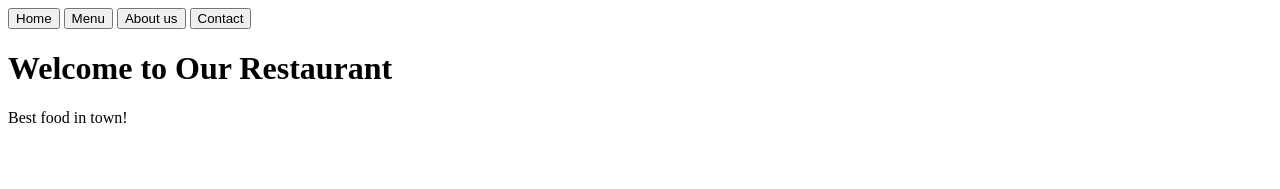
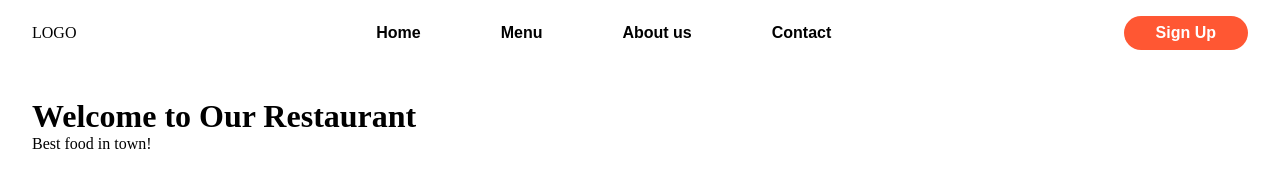
Before and after one commit to Taongajere/restuarantPage, a website built with webpack: page src/index.html in a window 1280 px wide. Built offline with nearby package versions, Linux system fonts and the light colour scheme.

Commit message:
added styles to nav bar

```diff
--- a/package.json
+++ b/package.json
@@ -9,7 +9,10 @@
   "license": "ISC",
   "description": "",
   "devDependencies": {
+    "css-loader": "^7.1.2",
     "html-webpack-plugin": "^5.6.0",
+    "style-loader": "^4.0.0",
+    "styles-loader": "^4.0.1",
     "webpack": "^5.93.0",
     "webpack-cli": "^5.1.4"
   }
--- /dev/null
+++ b/src/css/styles.css
@@ -0,0 +1,64 @@
+* {
+    margin: 0;
+    padding: 0;
+    box-sizing: border-box;
+  }
+
+  /* General Styles */
+  body {
+    font-family: Helvitica;
+  }
+
+  header {
+    display: flex;
+    justify-content: space-between;
+    align-items: center;
+    background-color: white;
+    color: black;
+    padding: 1em 2em; /* Add padding to the header element */
+  }
+
+  header .logo {
+    flex: 1;
+  }
+
+  nav {
+    flex: 20;
+    display: flex;
+    justify-content: center;
+  }
+
+  nav button {
+    background-color: white;
+    color: black;
+    border: none;
+    padding: 0.5em 2em;
+    cursor: pointer;
+    font-size: 1em;
+    font-weight: 600;
+    margin: 0 0.5em;
+    border-radius: 20px;
+  }
+
+  nav button:hover {
+    background-color: #777;
+  }
+
+  header #signUp {
+    background-color: #ff5733;
+    color: white;
+    border: none;
+    padding: 0.5em 2em;
+    cursor: pointer;
+    font-size: 1em;
+    font-weight: 600;
+    border-radius: 20px;
+  }
+
+  header #signUp:hover {
+    background-color: #ff774d;
+  }
+
+  #content {
+    padding: 2em;
+  }
--- a/src/index.html
+++ b/src/index.html
@@ -7,13 +7,15 @@
 </head>
 <body>
     <header>
+        <div class="logo">LOGO</div>
         <nav>
             <button id="home">Home</button>
             <button id="menu">Menu</button>
             <button id="aboutUs">About us</button>
             <button id="contact">Contact</button>
         </nav>
-        <div id="content"></div>
+        <button id="signUp">Sign Up</button>
     </header>
+    <div id="content"></div>
 </body>
 </html>
--- a/webpack.config.js
+++ b/webpack.config.js
@@ -13,5 +13,17 @@ module.exports = {
       template: './src/index.html',
     }),
   ],
+  module: {
+    rules: [
+      {
+        test: /\.css$/i,
+        use: ['style-loader', 'css-loader'],
+      },
+      {
+        test: /\.(png|svg|jpg|jpeg|gif)$/i,
+        type: 'asset/resource',
+      },
+    ],
+  },
   mode: 'development',
 };
```
Also changed, not shown: src/index.js (+5 -5 lines), src/css/home.css (added), src/js/aboutUs.js (renamed from src/aboutUs.js), src/js/contact.js (renamed from src/contact.js), src/js/home.js (renamed from src/home.js), src/js/menu.js (renamed from src/menu.js), 1 other file.
